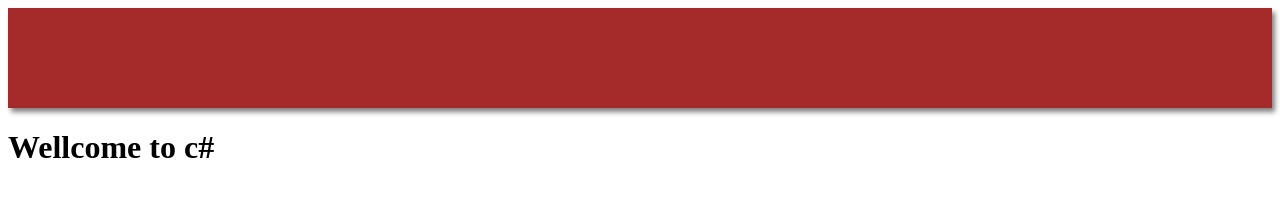
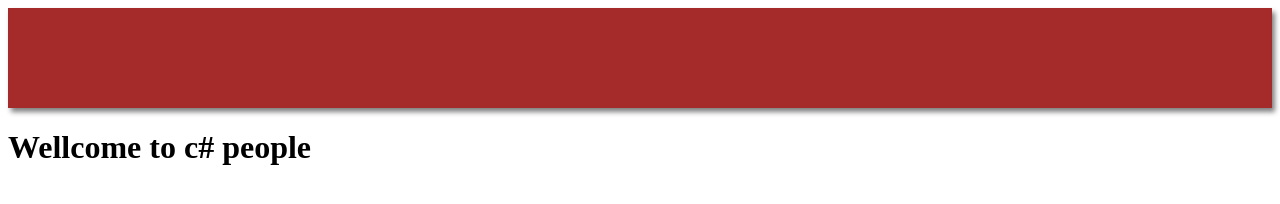
Before and after one commit to delicos/Repo2, a plain HTML site: page index.html in a window 1280 px wide. Drawn offline with Linux system fonts and the light colour scheme.

Commit message:
people added

```diff
--- a/index.html
+++ b/index.html
@@ -10,6 +10,6 @@
     <header style="width:100%; height:100px; background-color: brown; box-shadow: 3px 4px 5px gray;">
 
     </header>
-    <h1>Wellcome to c#</h1>
+    <h1>Wellcome to c# people</h1>
 </body>
 </html>
```
